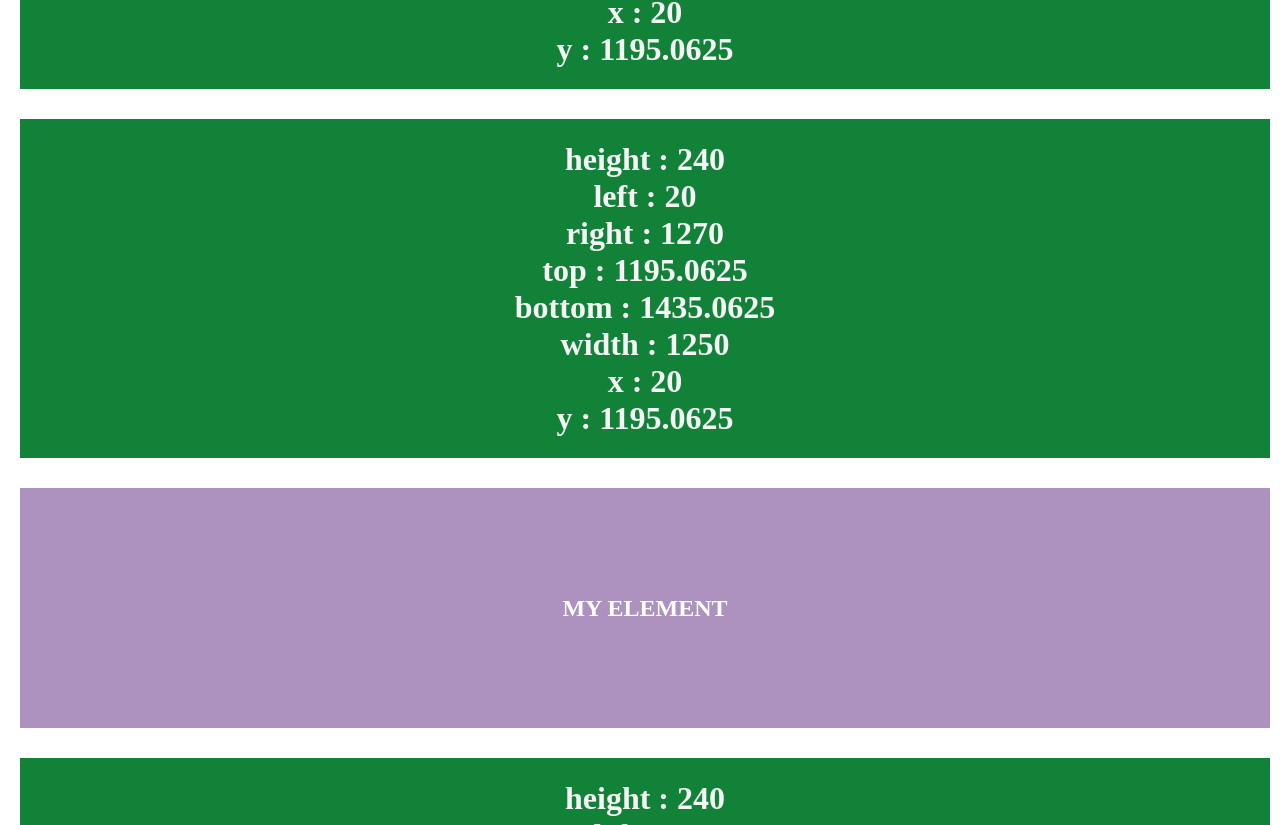
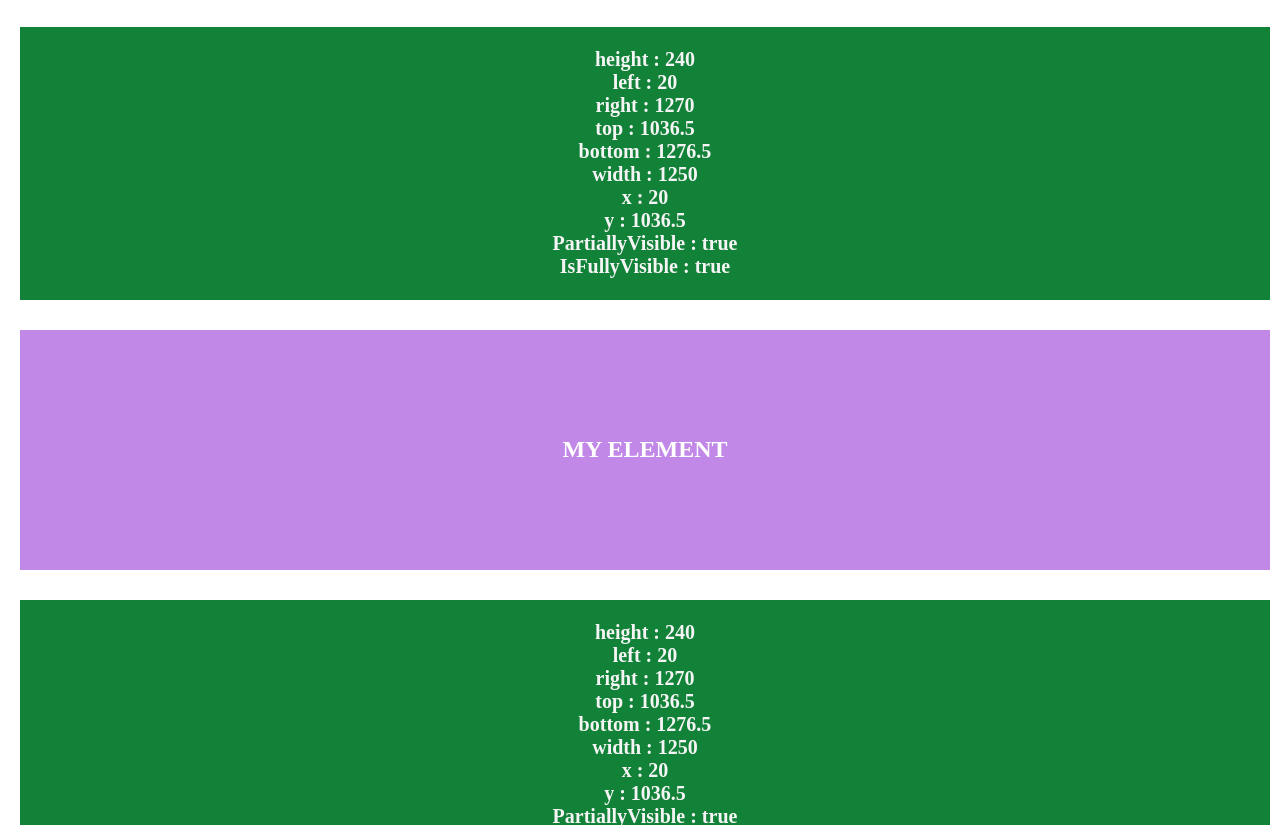
Before and after one commit to Emmaccen/isElementInView, a plain HTML site: page index.html in a window 1280 px wide. Shown: the part 707-1532 px from the top of the page. Drawn offline with Linux system fonts and the light colour scheme.

Commit message:
split-snipets

```diff
--- /dev/null
+++ b/index.css
@@ -0,0 +1,34 @@
+body {
+  margin: 0 10px 10px 20px;
+  text-align: center;
+}
+* {
+  box-sizing: border-box;
+}
+h1 {
+  color: red;
+}
+.block {
+  display: inline-block;
+  background-color: #128238;
+  margin: 30px 0px;
+  display: flex;
+  justify-content: center;
+  align-items: center;
+}
+.value {
+  color: whitesmoke;
+}
+#element {
+  height: 30vh;
+  background-color: rgba(139, 32, 211, 0.533);
+  margin: 30px 0px;
+  display: flex;
+  justify-content: center;
+  align-items: center;
+  color: white;
+}
+span {
+  display: block;
+  font-size: 20px;
+}
--- a/index.html
+++ b/index.html
@@ -3,99 +3,46 @@
   <head>
     <meta charset="UTF-8" />
     <meta http-equiv="X-UA-Compatible" content="IE=edge" />
+    <link rel="stylesheet" href="./index.css" />
     <meta name="viewport" content="width=device-width, initial-scale=1.0" />
+    <meta
+      name="description"
+      content="How to know if an element is visible in viewport"
+    />
+    <meta
+      name="keywords"
+      content="viewport, getBoundingClientRect, getBoundingClient, DOMRect,"
+    />
+    <meta name="author" content="Lucius Emmanuel Emmaccen" />
     <title>How to know if an element is visible in viewport</title>
-    <style>
-      body {
-        margin: 0 10px 10px 20px;
-      }
-      h1 {
-        color: red;
-        text-align: center;
-      }
-      .block {
-        display: inline-block;
-        background-color: #128238;
-        margin: 30px 0px;
-        display: flex;
-        justify-content: center;
-        align-items: center;
-      }
-      .value {
-        color: whitesmoke;
-      }
-      #element {
-        height: 30vh;
-        background-color: #6388;
-        margin: 30px 0px;
-        display: flex;
-        justify-content: center;
-        align-items: center;
-        color: white;
-      }
-      span {
-        display: block;
-      }
-    </style>
   </head>
   <body>
     <h1>How to know if an element is visible in viewport</h1>
+    <a href="http://">View blog post here</a>
     <div class="block">
-      <h1 class="value">Hello</h1>
+      <h1 class="value">Hello World!</h1>
     </div>
     <div class="block">
-      <h1 class="value">Hello</h1>
+      <h1 class="value">Hello World!</h1>
     </div>
     <div class="block">
-      <h1 class="value">Hello</h1>
+      <h1 class="value">Hello World!</h1>
     </div>
     <div id="element">
       <h2>MY ELEMENT</h2>
     </div>
     <div class="block">
-      <h1 class="value">Hello</h1>
+      <h1 class="value">Hello World!</h1>
     </div>
     <div class="block">
-      <h1 class="value">Hello</h1>
+      <h1 class="value">Hello World!</h1>
     </div>
     <div class="block">
-      <h1 class="value">Hello</h1>
+      <h1 class="value">Hello World!</h1>
     </div>
     <div class="block">
-      <h1 class="value">Hello</h1>
+      <h1 class="value">Hello World!</h1>
     </div>
-
-    <script>
-      window.onload = () => {
-        const myElement = document.querySelectorAll(".value");
-        window.addEventListener("scroll", () => {
-          const {
-            height,
-            left,
-            right,
-            top,
-            bottom,
-            width,
-            x,
-            y,
-          } = document.getElementById("element").getBoundingClientRect();
-          // console.log(bottom, height, left, right, top, width, x, y);
-          myElement.forEach((element) => {
-            element.innerHTML = `
-            <div>
-              <span>height : ${height}</span>
-              <span>left : ${left}</span>
-              <span>right : ${right}</span>
-              <span>top : ${top}</span>
-              <span>bottom : ${bottom}</span>
-              <span>width : ${width}</span>
-              <span>x : ${x}</span>
-              <span>y : ${y}</span>
-            </div>
-            `;
-          });
-        });
-      };
-    </script>
+    <script src="./view.js"></script>
   </body>
 </html>
--- /dev/null
+++ b/view.js
@@ -0,0 +1,50 @@
+// when window has fully loaded
+window.onload = () => {
+  // select every element with the className of : "value"
+  const myElement = document.querySelectorAll(".value");
+
+  //   trigger actions each time user scrolls the page
+  window.addEventListener("scroll", () => {
+    //   get the screen height (viewport height)
+    const viewportHeight =
+      window.innerHeight || document.documentElement.clientHeight;
+
+    //   sniff out the values returned from getBoundingClientRect()
+    const {
+      height,
+      left,
+      right,
+      top,
+      bottom,
+      width,
+      x,
+      y,
+    } = document.getElementById("element").getBoundingClientRect();
+
+    // print out the values on every element matching the selector
+    myElement.forEach((element) => {
+      // for every element (.value class elements)
+      // cook some magic
+      element.innerHTML = `
+        <div>
+          <span>height : ${height}</span>
+          <span>left : ${left}</span>
+          <span>right : ${right}</span>
+          <span>top : ${top}</span>
+          <span>bottom : ${bottom}</span>
+          <span>width : ${width}</span>
+          <span>x : ${x}</span>
+          <span>y : ${y}</span>
+          <span> PartiallyVisible : ${
+            viewportHeight - top > 0 && bottom > 0 ? "true" : "false"
+          }</span>
+          <span> IsFullyVisible : ${
+            bottom > 0 && bottom <= viewportHeight && top >= 0
+              ? "true"
+              : "false"
+          }</span>
+        </div>
+        `;
+    });
+  });
+};
```
